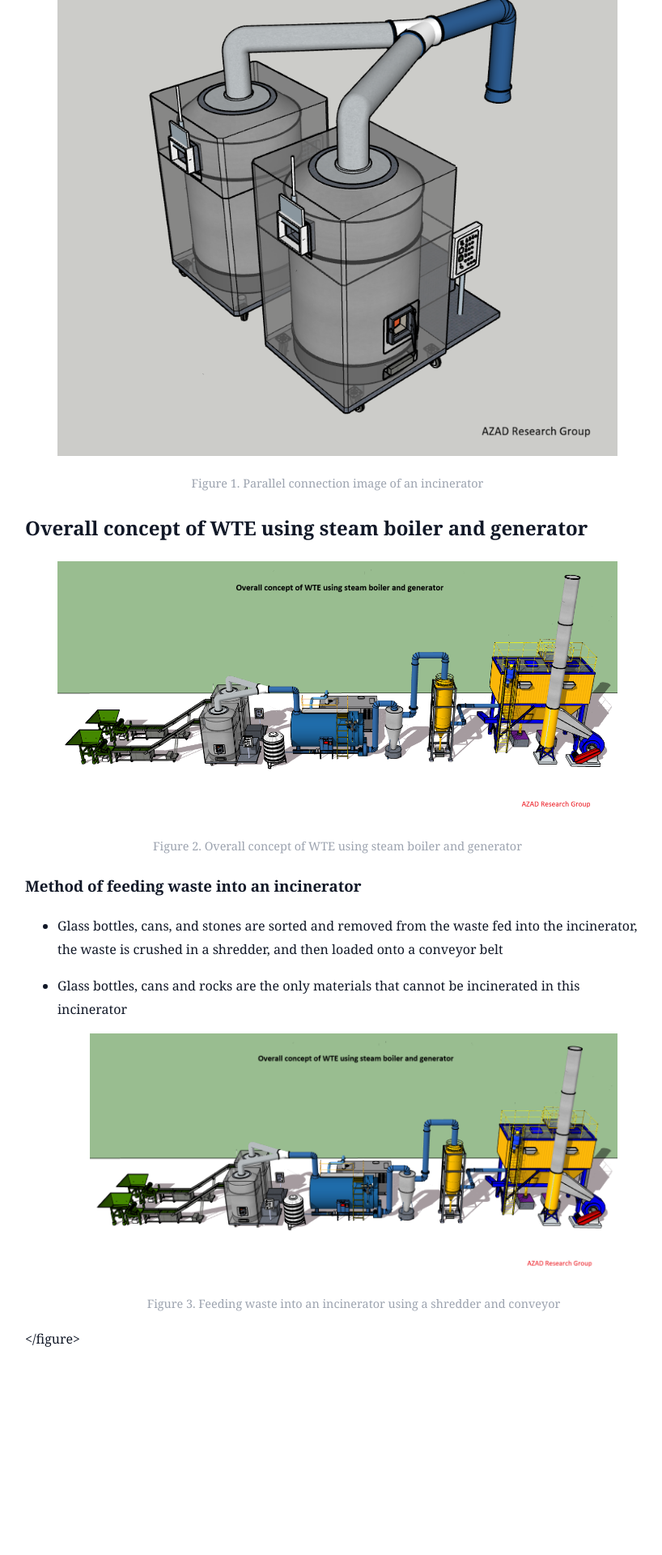
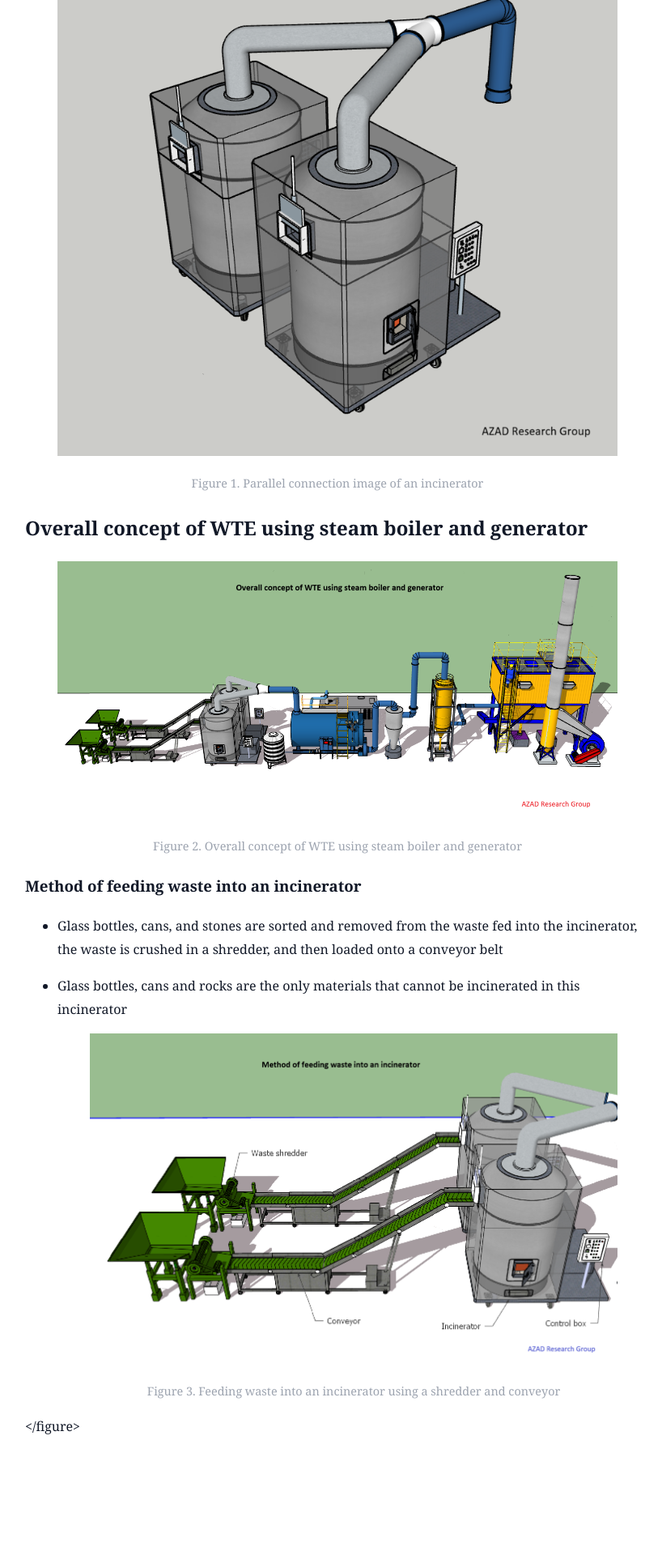
Before and after one commit to ssimsangmin49-creator/ecofriendly-polymer-compounds-incineration, a Jekyll site: the page built from _posts/2026-01-17-waste-to-energy.md, in a window 1280 px wide. Shown: the part 1149-3069 px from the top of the page at 81% size, without its empty margins (223-1041 px from the left). Built offline with Jekyll 4.4.1, drawn with Linux system fonts in a browser that asks for light colours; before the commit the page ends 2961 px from its top, so only the background shows below that.

Commit message:
Update 2026-01-17-waste-to-energy.md

```diff
--- a/_posts/2026-01-17-waste-to-energy.md
+++ b/_posts/2026-01-17-waste-to-energy.md
@@ -71,7 +71,7 @@
 - Glass bottles, cans and rocks are the only materials that cannot be incinerated in this incinerator
 
   <figure style="text-align:center;">
-  <img src="{{ '/assets/images/wte-2mw.png' | relative_url }}"
+  <img src="{{ '/assets/images/feeding-method.png' | relative_url }}"
        alt="Method of feeding waste into an incinerator"
         style="max-width:700px; width:100%;">
   <figcaption style="
```
